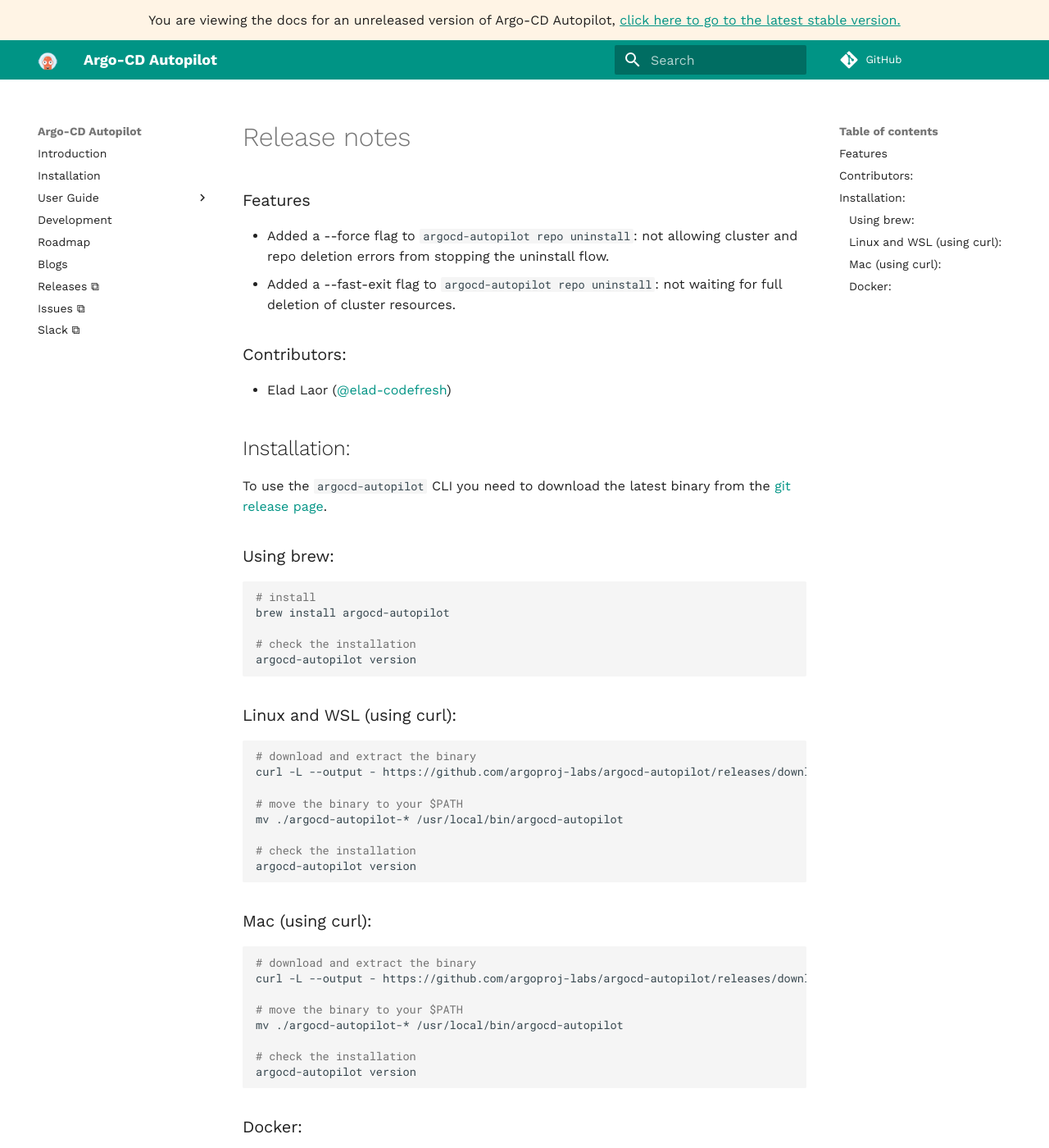
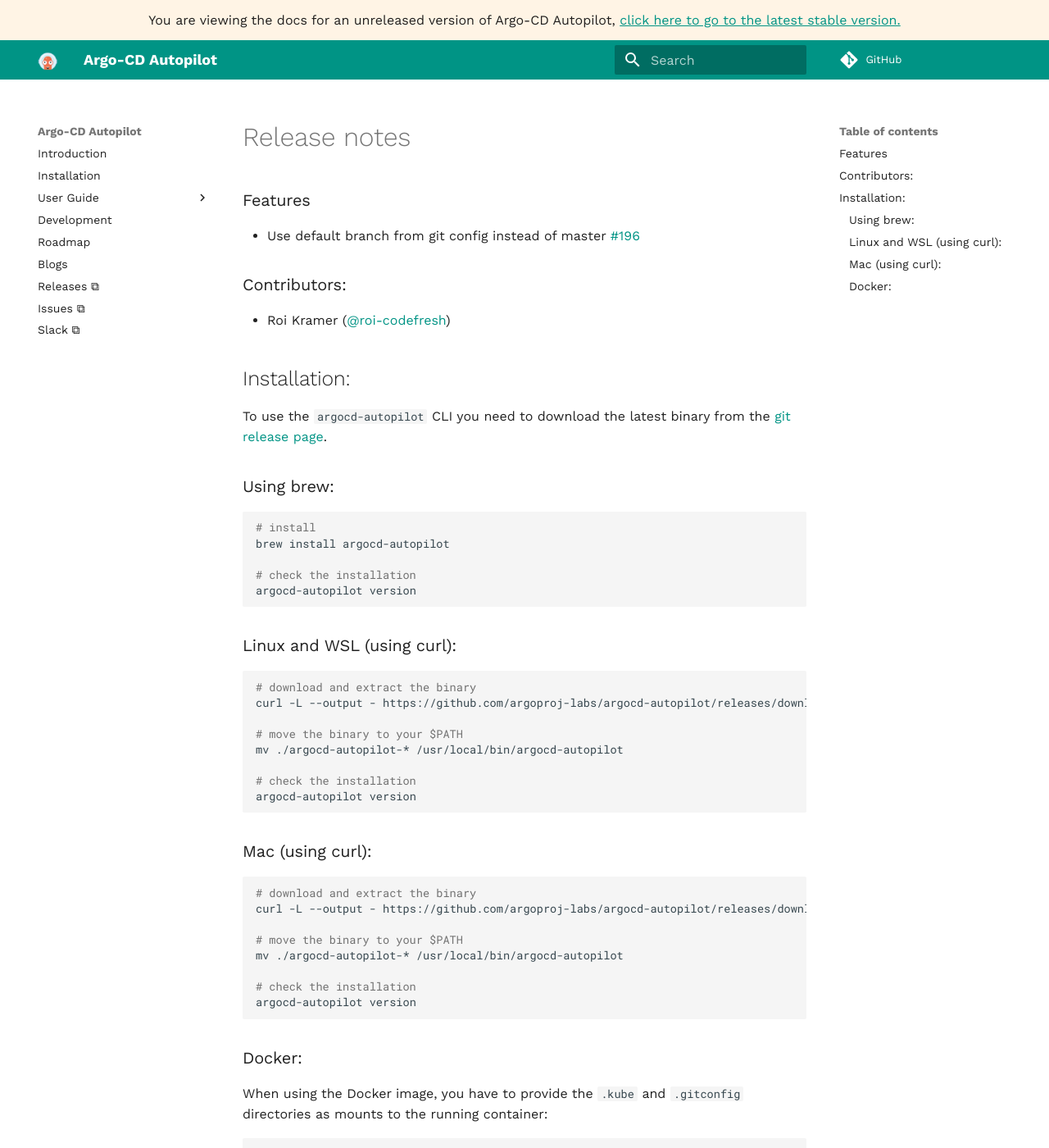
Before and after one commit to argoproj-labs/argocd-autopilot, an MkDocs documentation site: the page built from docs/releases/release_notes.md, in a window 1280 px wide and 1400 px high. Shown: the whole window at 82% size. Built offline with MkDocs 1.6.1 and Material for MkDocs 9.7.7, drawn with Linux system fonts in a browser that asks for light colours; comment, search, counter and statistics services are not loaded; some of the changed text lies outside the part shown.

Commit message:
v0.2.23 (#197)

````diff
--- a/docs/releases/release_notes.md
+++ b/docs/releases/release_notes.md
@@ -1,9 +1,8 @@
 ### Features
-* Added a --force flag to `argocd-autopilot repo uninstall`: not allowing cluster and repo deletion errors from stopping the uninstall flow.
-* Added a --fast-exit flag to `argocd-autopilot repo uninstall`: not waiting for full deletion of cluster resources.
+* Use default branch from git config instead of master [#196](https://github.com/argoproj-labs/argocd-autopilot/pull/196)
 
 ### Contributors:
-- Elad Laor ([@elad-codefresh](https://github.com/elad-codefresh))
+- Roi Kramer ([@roi-codefresh](https://github.com/roi-codefresh))
 
 ## Installation:
 
@@ -21,7 +20,7 @@ argocd-autopilot version
 ### Linux and WSL (using curl):
 ```bash
 # download and extract the binary
-curl -L --output - https://github.com/argoproj-labs/argocd-autopilot/releases/download/v0.2.22/argocd-autopilot-linux-amd64.tar.gz | tar zx
+curl -L --output - https://github.com/argoproj-labs/argocd-autopilot/releases/download/v0.2.23/argocd-autopilot-linux-amd64.tar.gz | tar zx
 
 # move the binary to your $PATH
 mv ./argocd-autopilot-* /usr/local/bin/argocd-autopilot
@@ -33,7 +32,7 @@ argocd-autopilot version
 ### Mac (using curl):
 ```bash
 # download and extract the binary
-curl -L --output - https://github.com/argoproj-labs/argocd-autopilot/releases/download/v0.2.22/argocd-autopilot-darwin-amd64.tar.gz | tar zx
+curl -L --output - https://github.com/argoproj-labs/argocd-autopilot/releases/download/v0.2.23/argocd-autopilot-darwin-amd64.tar.gz | tar zx
 
 # move the binary to your $PATH
 mv ./argocd-autopilot-* /usr/local/bin/argocd-autopilot
@@ -48,5 +47,5 @@ When using the Docker image, you have to provide the `.kube` and `.gitconfig` di
 docker run \
   -v ~/.kube:/home/autopilot/.kube \
   -v ~/.gitconfig:/home/autopilot/.gitconfig \
-  -it quay.io/argoprojlabs/argocd-autopilot:v0.2.22 <cmd> <flags>
+  -it quay.io/argoprojlabs/argocd-autopilot:v0.2.23 <cmd> <flags>
 ```
````
Also changed, not shown: CHANGELOG.md (+5 -0 lines), 1 other file.
